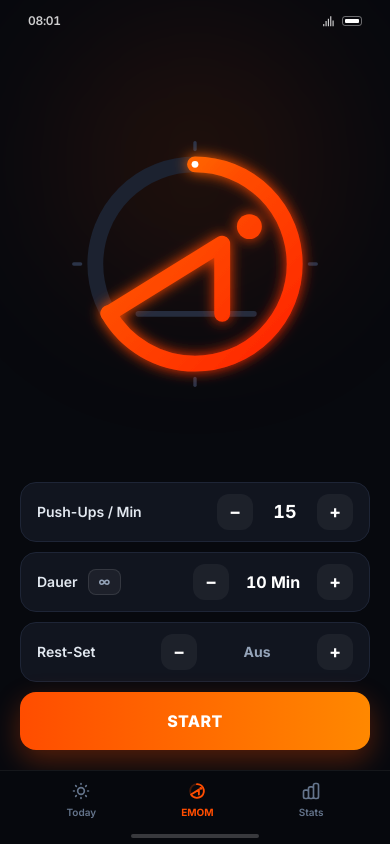
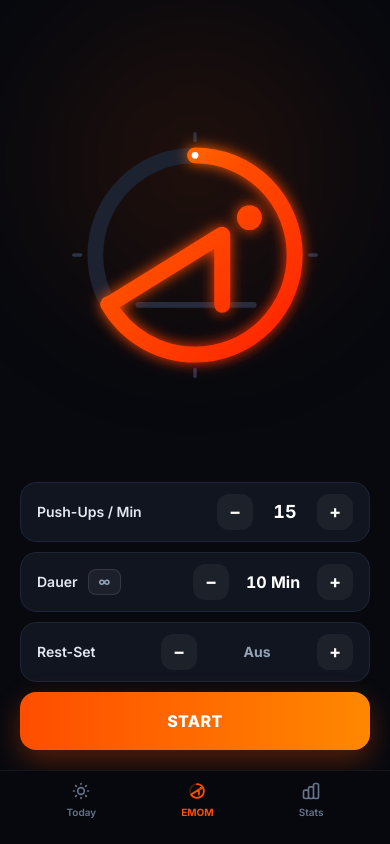
Before and after one commit to thisisjsimon/push-up-pwa, a plain HTML site: page index.html in a window 390 px wide. Drawn offline with nearby package versions, Linux system fonts and the light colour scheme.

Commit message:
fix(ui): add iOS safe area insets for native status bar, notch & home indicator
- Hide simulated status bar and home indicator on mobile screens (desktop frame only)
- Add top safe area spacer using env(safe-area-inset-top) to prevent header from clipping under Apple's clock & Dynamic Island
- Add bottom safe area padding using env(safe-area-inset-bottom) for navigation bar
- Add 100dvh support to outer container for seamless iOS Safari viewport height

```diff
--- a/index.html
+++ b/index.html
@@ -109,15 +109,15 @@
   <!-- ===================================================================== -->
   <!-- IPHONE 16 PRO FRAME (Full-screen on Mobile, Framed on Desktop)        -->
   <!-- ===================================================================== -->
-  <div class="relative w-full sm:w-[393px] h-screen sm:h-[852px] bg-app-bg sm:rounded-[54px] sm:border-[10px] sm:border-[#1B202C] sm:shadow-[0_0_0_1px_#090B10,0_30px_90px_rgba(0,0,0,0.9)] flex flex-col justify-between overflow-hidden">
+  <div class="relative w-full sm:w-[393px] h-screen h-[100dvh] sm:h-[852px] bg-app-bg sm:rounded-[54px] sm:border-[10px] sm:border-[#1B202C] sm:shadow-[0_0_0_1px_#090B10,0_30px_90px_rgba(0,0,0,0.9)] flex flex-col justify-between overflow-hidden">
 
     <!-- Subtle Ambient Top Glow -->
     <div id="ambient-glow" class="absolute top-6 left-1/2 -translate-x-1/2 w-[280px] h-[280px] rounded-full bg-laser-orange/10 blur-[75px] pointer-events-none transition-colors duration-500"></div>
 
-    <!-- iOS Status Bar + Dynamic Island -->
-    <div class="relative z-20 pt-3 pb-1 px-7 flex items-center justify-between text-[12px] font-semibold tracking-tight text-white/80 shrink-0">
+    <!-- iOS Status Bar + Dynamic Island (Desktop Frame only) -->
+    <div class="hidden sm:flex relative z-20 pt-3 pb-1 px-7 items-center justify-between text-[12px] font-semibold tracking-tight text-white/80 shrink-0">
       <span id="status-bar-time" class="tabular-nums">09:41</span>
-      <div class="hidden sm:flex items-center justify-center w-[108px] h-[28px] bg-black rounded-full border border-white/5"></div>
+      <div class="flex items-center justify-center w-[108px] h-[28px] bg-black rounded-full border border-white/5"></div>
       <div class="flex items-center gap-1.5 text-white/80">
         <svg class="w-3.5 h-3.5" fill="currentColor" viewBox="0 0 24 24"><path d="M2 17h2v4H2v-4zm4-5h2v9H6v-9zm4-4h2v13h-2V8zm4-4h2v17h-2V4zm4 7h2v10h-2V11z"/></svg>
         <div class="w-5 h-2.5 rounded-[3px] border border-white/40 p-0.5 flex items-center">
@@ -125,6 +125,9 @@
         </div>
       </div>
     </div>
+
+    <!-- Native iOS Safe Area Top Spacer (Mobile only: clears Apple's native clock, battery & Dynamic Island) -->
+    <div class="sm:hidden w-full shrink-0 pointer-events-none" style="height: max(env(safe-area-inset-top, 0px), 16px);"></div>
 
     <!-- =================================================================== -->
     <!-- PERSISTENT APP HEADER (Shown on Today & Stats, hidden on EMOM Hero) -->
@@ -632,7 +635,8 @@
     <!-- =================================================================== -->
     <!-- BOTTOM 3-TAB iOS NAVIGATION BAR (Today | EMOM | Stats)              -->
     <!-- =================================================================== -->
-    <nav class="relative z-20 bg-app-bg/95 backdrop-blur-md border-t border-white/[0.06] px-6 pt-2.5 pb-6 flex items-center justify-around shrink-0">
+    <nav class="relative z-20 bg-app-bg/95 backdrop-blur-md border-t border-white/[0.06] px-6 pt-2.5 flex items-center justify-around shrink-0"
+         style="padding-bottom: max(env(safe-area-inset-bottom, 0px), 24px);">
 
       <!-- Tab 1 (Left): Today Sessions -->
       <button id="nav-today" class="flex flex-col items-center gap-1 text-slate-500 hover:text-slate-300 tap-btn">
@@ -660,8 +664,8 @@
         <span class="text-[10px] font-semibold">Stats</span>
       </button>
 
-      <!-- iOS Home Indicator -->
-      <div class="absolute bottom-1.5 left-1/2 -translate-x-1/2 w-32 h-1 rounded-full bg-white/20 pointer-events-none"></div>
+      <!-- iOS Home Indicator (Desktop Frame only) -->
+      <div class="hidden sm:block absolute bottom-1.5 left-1/2 -translate-x-1/2 w-32 h-1 rounded-full bg-white/20 pointer-events-none"></div>
     </nav>
 
   </div>
```
